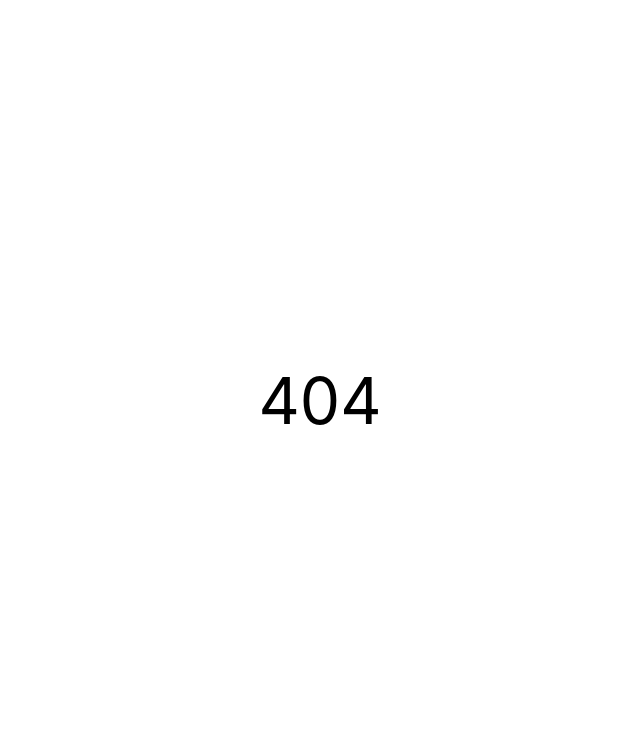
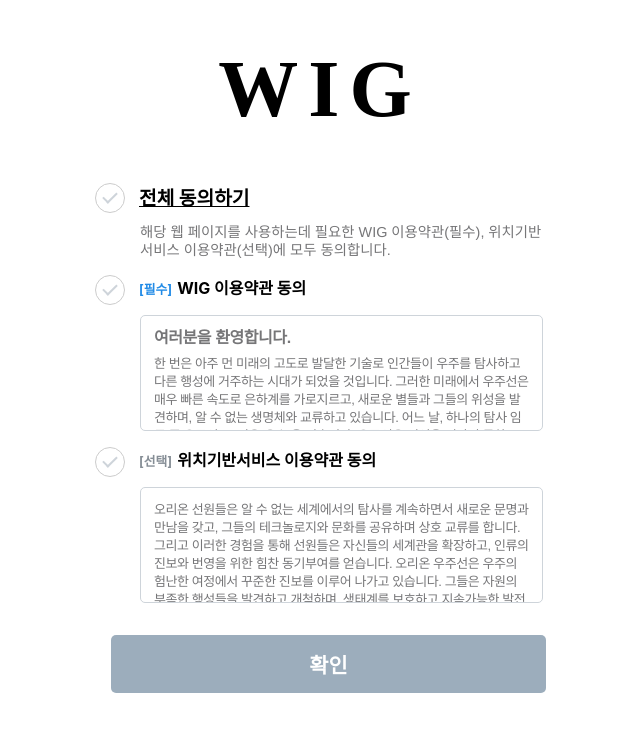
Before and after one commit to KingBoRam/wig-web, a React (Create React App) app: page /register in a window 1280 px wide. Shown: the top 732 px of the page, without its empty margins (320-960 px from the left). Built offline with nearby package versions, Linux system fonts and the light colour scheme; a web font is replaced by a local one.

Commit message:
로그인창 모달

```diff
--- a/src/App.js
+++ b/src/App.js
@@ -2,7 +2,7 @@
 import { Route, Routes } from "react-router-dom";
 import Basic from "./pages/main";
 import NotFound from "./pages/notFound";
-import WigTemplate from "./pages/wigtemplate";
+
 import FindId from "./pages/findId";
 import FindPwd from "./pages/findPwd";
 import Register from "./pages/register";
@@ -10,15 +10,16 @@
 
 function App() {
   return (
-    <Routes>
-      <Route path="/" element={<Basic />} />
-      <Route path="/login" element={<WigTemplate />} />
-      <Route path="/login/findId" element={<FindId />} />
-      <Route path="/login/findPwd" element={<FindPwd />} />
-      <Route path="/login/register" element={<Register />} />
-      <Route path="/mypage" element={<Mypage />} />
-      <Route path="*" element={<NotFound />} />
-    </Routes>
+    <>
+      <Routes>
+        <Route path="/" element={<Basic />} />
+        <Route path="/findId" element={<FindId />} />
+        <Route path="/findPwd" element={<FindPwd />} />
+        <Route path="/register" element={<Register />} />
+        <Route path="/mypage" element={<Mypage />} />
+        <Route path="*" element={<NotFound />} />
+      </Routes>
+    </>
   );
 }
 
--- /dev/null
+++ b/src/components/modal.js
@@ -0,0 +1,97 @@
+import { useState } from "react";
+import styled from "styled-components";
+
+const ModalContainer = styled.div`
+  // Modal을 구현하는데 전체적으로 필요한 CSS를 구현
+  display: flex;
+  justify-content: center;
+  align-items: center;
+  height: 100%;
+`;
+
+const ModalBackdrop = styled.div`
+  // Modal이 떴을 때의 배경을 깔아주는 CSS를 구현
+  z-index: 1; //위치지정 요소
+  position: fixed;
+  display: flex;
+  justify-content: center;
+  align-items: center;
+  background-color: rgba(0, 0, 0, 0.4);
+  top: 0;
+  left: 0;
+  right: 0;
+  bottom: 0;
+`;
+
+const ModalBtn = styled.button`
+  text-decoration: none;
+  border: none;
+  color: black;
+  cursor: pointer;
+`;
+
+const ExitBtn = styled.button`
+  border: none;
+  font-size: 1.5rem;
+  font-weight: bold;
+  background-color: white;
+  text-decoration: none;
+  margin-top: 10px;
+  margin-right: 10px;
+  width: 20px;
+  height: 20px;
+  display: flex;
+  justify-content: center;
+  align-items: center;
+  margin-left: auto;
+`;
+
+const ModalView = styled.div.attrs((props) => ({
+  // attrs 메소드를 이용해서 아래와 같이 div 엘리먼트에 속성을 추가할 수 있다.
+  role: "dialog",
+}))`
+  // Modal창 CSS를 구현합니다.
+  display: flex;
+  align-items: center;
+  flex-direction: column;
+  width: 500px;
+  background-color: #ffffff;
+  > div.desc {
+    font-size: 20px;
+    color: var(--coz-purple-600);
+  }
+`;
+
+const Modal = ({ children, name }) => {
+  const [isOpen, setIsOpen] = useState(false);
+  const openModalHandler = () => {
+    // isOpen의 상태를 변경하는 메소드를 구현
+    // !false -> !true -> !false
+    setIsOpen(!isOpen);
+  };
+
+  return (
+    <>
+      <ModalContainer>
+        <ModalBtn
+          onClick={openModalHandler}
+          // 클릭하면 Modal이 열린 상태(isOpen)를 boolean 타입으로 변경하는 메소드가 실행되어야 합니다.
+        >
+          {" "}
+          {name}
+          {/* 조건부 렌더링을 활용해서 Modal이 열린 상태(isOpen이 true인 상태)일 때는 ModalBtn의 내부 텍스트가 'Opened!' 로 Modal이 닫힌 상태(isOpen이 false인 상태)일 때는 ModalBtn 의 내부 텍스트가 'Open Modal'이 되도록 구현 */}
+        </ModalBtn>
+        {/* 조건부 렌더링을 활용해서 Modal이 열린 상태(isOpen이 true인 상태)일 때만 모달창과 배경이 뜰 수 있게 구현 */}
+        {isOpen ? (
+          <ModalBackdrop onClick={openModalHandler}>
+            <ModalView onClick={(e) => e.stopPropagation()}>
+              <ExitBtn onClick={openModalHandler}>X</ExitBtn>
+              <div className="desc">{children}</div>
+            </ModalView>
+          </ModalBackdrop>
+        ) : null}
+      </ModalContainer>
+    </>
+  );
+};
+export default Modal;
--- a/src/components/wigFind.js
+++ b/src/components/wigFind.js
@@ -17,11 +17,11 @@
 function WigFind() {
   return (
     <FindBlock>
-      <ABlock to="/login/findId">아이디 찾기</ABlock>
+      <ABlock to="/findId">아이디 찾기</ABlock>
       <RxDividerVertical style={{ marginTop: "3px" }} />
-      <ABlock to="/login/findPwd">비밀번호 찾기</ABlock>
+      <ABlock to="/findPwd">비밀번호 찾기</ABlock>
       <RxDividerVertical style={{ marginTop: "3px" }} />
-      <ABlock to="/login/register">회원가입</ABlock>
+      <ABlock to="/register">회원가입</ABlock>
     </FindBlock>
   );
 }
--- a/src/components/wigHeader.js
+++ b/src/components/wigHeader.js
@@ -4,9 +4,6 @@
 const WigHeaderBlock = styled.div`
   h1 {
     text-align: center;
-    color: black;
-    /* text-shadow: -2px 0 #374955, 0 2px #374955, 2px 0 #374955, 0 -2px #374955; */
-    font-size: 70px;
     font-family: "KBO-Dia-Gothic_bold", serif;
     font-weight: 700;
     line-height: 1.2; /*  */
@@ -15,12 +12,15 @@
   }
 `;
 
-function WigHeader() {
+function WigHeader({ color, fontSize }) {
   return (
-    <WigHeaderBlock>
+    <WigHeaderBlock style={{ color, fontSize }}>
       <h1>WIG</h1>
     </WigHeaderBlock>
   );
 }
-
+WigHeader.defaultProps = {
+  color: "black",
+  fontSize: "40px",
+};
 export default WigHeader;
--- a/src/components/wigInput.js
+++ b/src/components/wigInput.js
@@ -60,7 +60,8 @@
   justify-content: center;
 `;
 const CircleButton = styled.button`
-  background: white;
+  background: #1971c2;
+  color : white;
   cursor: pointer;
   width: 120px;
   height: 120px;
@@ -68,27 +69,29 @@
   font-size: 30px;
   border: none;
   font-family: "KBO-Dia-Gothic_bold";, serif;
-  margin-top: 2rem;
+  margin-top: 1.5rem;
   margin-bottom: 0.5em;
 `;
 const IconButtonGoogle = styled.a`
-  width: 60px;
-  height: 60px;
+  width: 50px;
+  height: 50px;
+  border: 1px solid #000;
+  border-radius: 50%;
   background-image: url("/image/구글.png");
   background-size: cover;
   cursor: pointer;
   margin-right: 1rem;
 `;
 const IconButtonNaver = styled.a`
-  width: 60px;
-  height: 60px;
+  width: 50px;
+  height: 50px;
   background-image: url("/image/네이버.png");
   background-size: cover;
   cursor: pointer;
 `;
 const IconButtonKakao = styled.a`
-  width: 60px;
-  height: 60px;
+  width: 50px;
+  height: 50px;
   background-image: url("/image/카카오톡.png");
   background-size: cover;
   cursor: pointer;
@@ -132,7 +135,6 @@
     }
   };
   return (
-    <>
     <InputBlock>
       <form>
         <InputTextBlock className="login">
@@ -161,7 +163,7 @@
       <div
         style={{
           textAlign: "center",
-            marginTop: "2rem",
+          marginTop: "1.5rem",
           height: "21px",
           color: "red",
           fontSize: "0.8rem",
@@ -180,7 +182,6 @@
         <IconButtonNaver />
       </Buttonblock>
     </InputBlock>
-    </>
   );
 }
 
--- a/src/pages/main.js
+++ b/src/pages/main.js
@@ -2,6 +2,8 @@
 import { Link } from "react-router-dom";
 import { useRecoilValue } from "recoil";
 import { LoginState } from "../Recoil/loginstate";
+import Modal from "../components/modal";
+import WigTemplate from "./wigtemplate";
 
 const Basic = () => {
   const loginState = useRecoilValue(LoginState);
@@ -9,7 +11,9 @@
     return (
       <>
         <div>basic</div>
-        <Link to="/login">로그인</Link>
+        <Modal name="로그인">
+          <WigTemplate></WigTemplate>
+        </Modal>
       </>
     );
   } else {
--- a/src/pages/wigtemplate.js
+++ b/src/pages/wigtemplate.js
@@ -3,10 +3,9 @@
 import WigHeader from "../components/wigHeader";
 import WigInput from "../components/wigInput";
 import WigFind from "../components/wigFind";
-import { Link } from "react-router-dom";
 
 const WigTemplateContainer = styled.div`
-  height: 100vh;
+  height: 100%;
   display: flex;
   align-items: center;
   justify-content: center;
@@ -14,8 +13,6 @@
 const WigTemplateBlock = styled.div`
   width: 500px;
   height: 600px;
-  background: #d0ebff;
-  border-radius: 80px;
 `;
 
 function WigTemplate() {
@@ -23,9 +20,7 @@
     <>
       <WigTemplateContainer>
         <WigTemplateBlock>
-          <Link to="/" style={{ textDecoration: "none" }}>
-            <WigHeader></WigHeader>
-          </Link>
+          <WigHeader color="#1971c2"></WigHeader>
           <WigInput></WigInput>
           <WigFind></WigFind>
         </WigTemplateBlock>
```
Also changed, not shown: src/pages/register.js (+33 -42 lines), WIG-003.jpg (added). Lines whose indentation alone changed are shown as unchanged.
